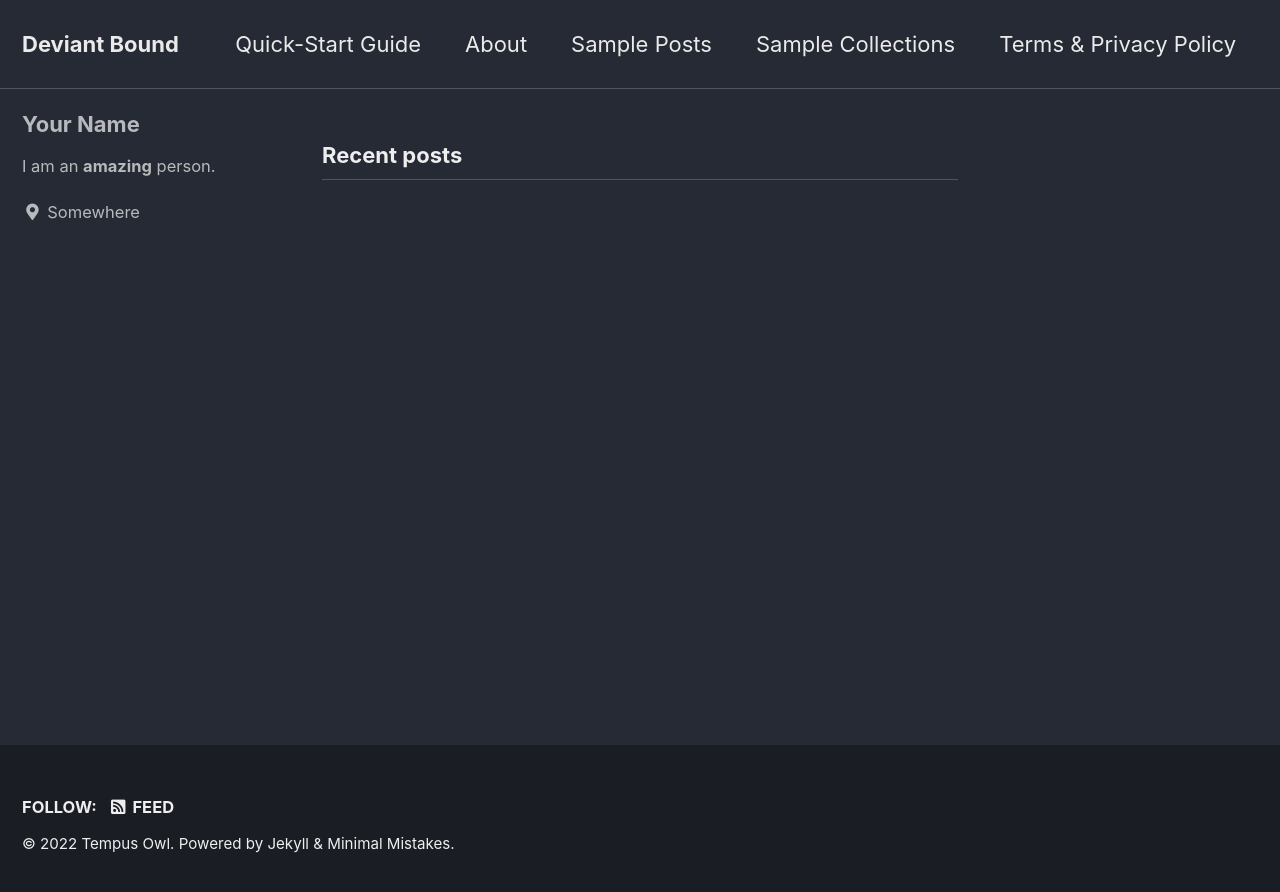
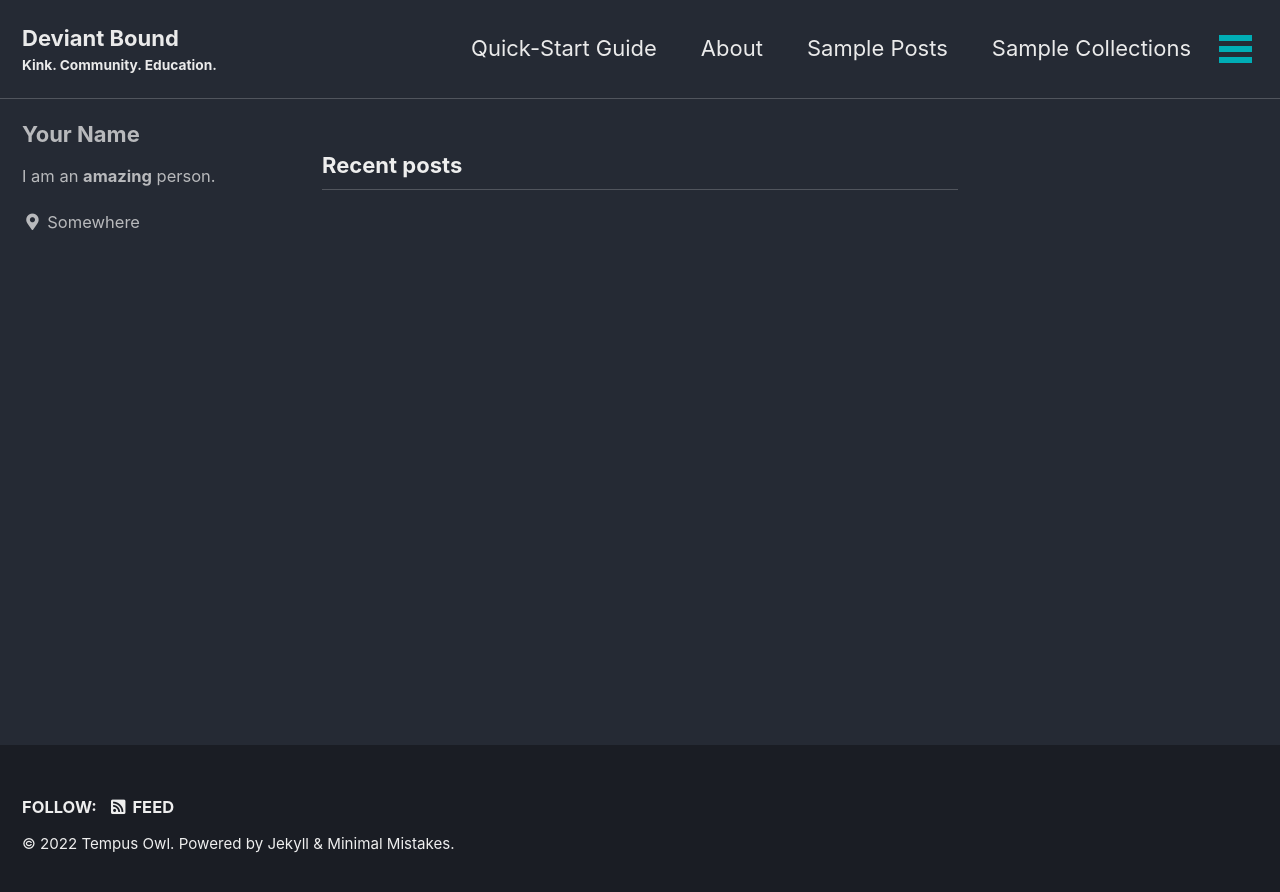
Before and after one commit to TempusOwl/db-site, a Jekyll site: the page built from index.html, in a window 1280 px wide. Shown: the top 892 px of the page. Built offline with Jekyll 4.4.1, drawn with Linux system fonts in a browser that asks for light colours; cached includes are drawn as plain includes.

Commit message:
Added URL

```diff
--- a/_config.yml
+++ b/_config.yml
@@ -18,10 +18,10 @@ minimal_mistakes_skin    : "dark" # "air", "aqua", "contrast", "dark", "dirt", "
 locale                   : "en-US"
 title                    : "Deviant Bound"
 title_separator          : "-"
-subtitle                 : # site tagline that appears below site title in masthead
+subtitle                 : "Kink. Community. Education." # site tagline that appears below site title in masthead
 name                     : "Tempus Owl"
 description              : "Kink. Community. Education."
-url                      : # the base hostname & protocol for your site e.g. "https://mmistakes.github.io"
+url                      : "https://tempusowl.com" # the base hostname & protocol for your site e.g. "https://mmistakes.github.io"
 baseurl                  : # the subpath of your site, e.g. "/blog"
 repository               : "tempusowl/db-site" # GitHub username/repo-name e.g. "mmistakes/minimal-mistakes"
 teaser                   : # path of fallback teaser image, e.g. "/assets/images/500x300.png"
```
